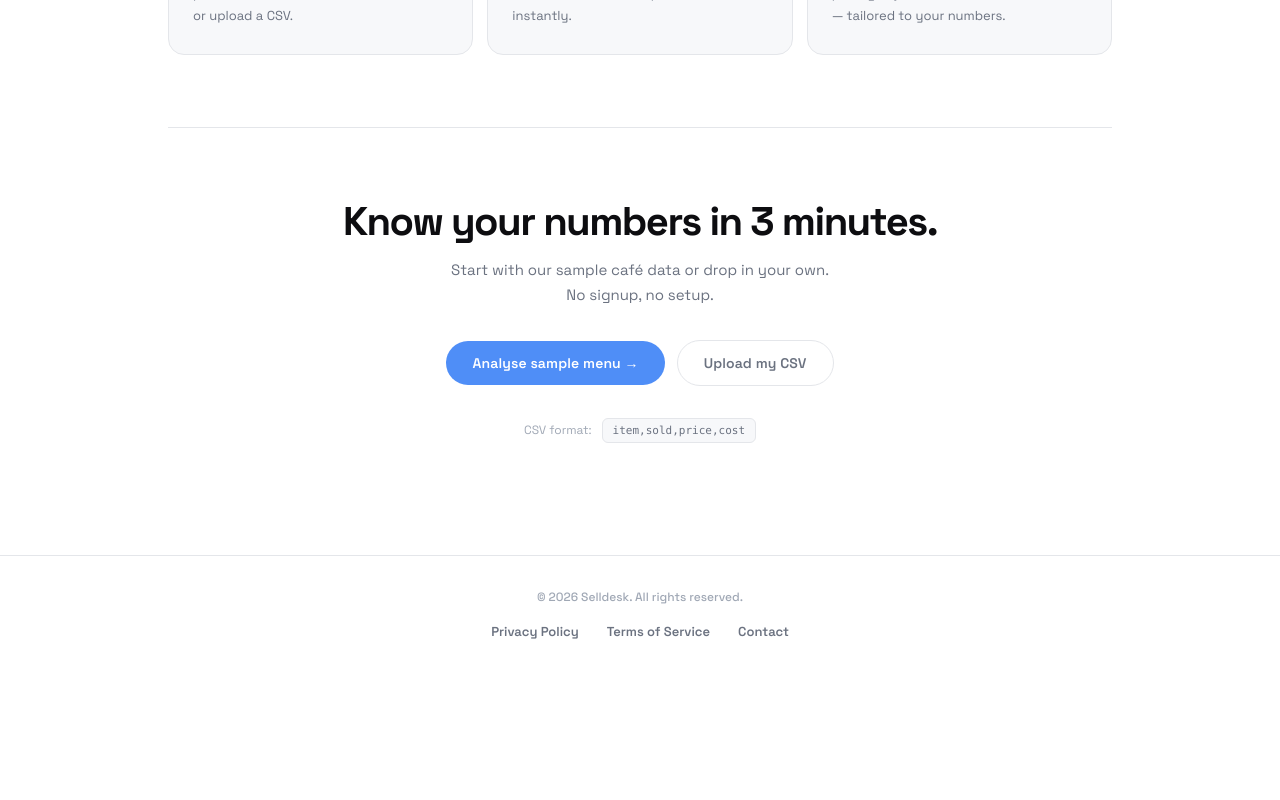
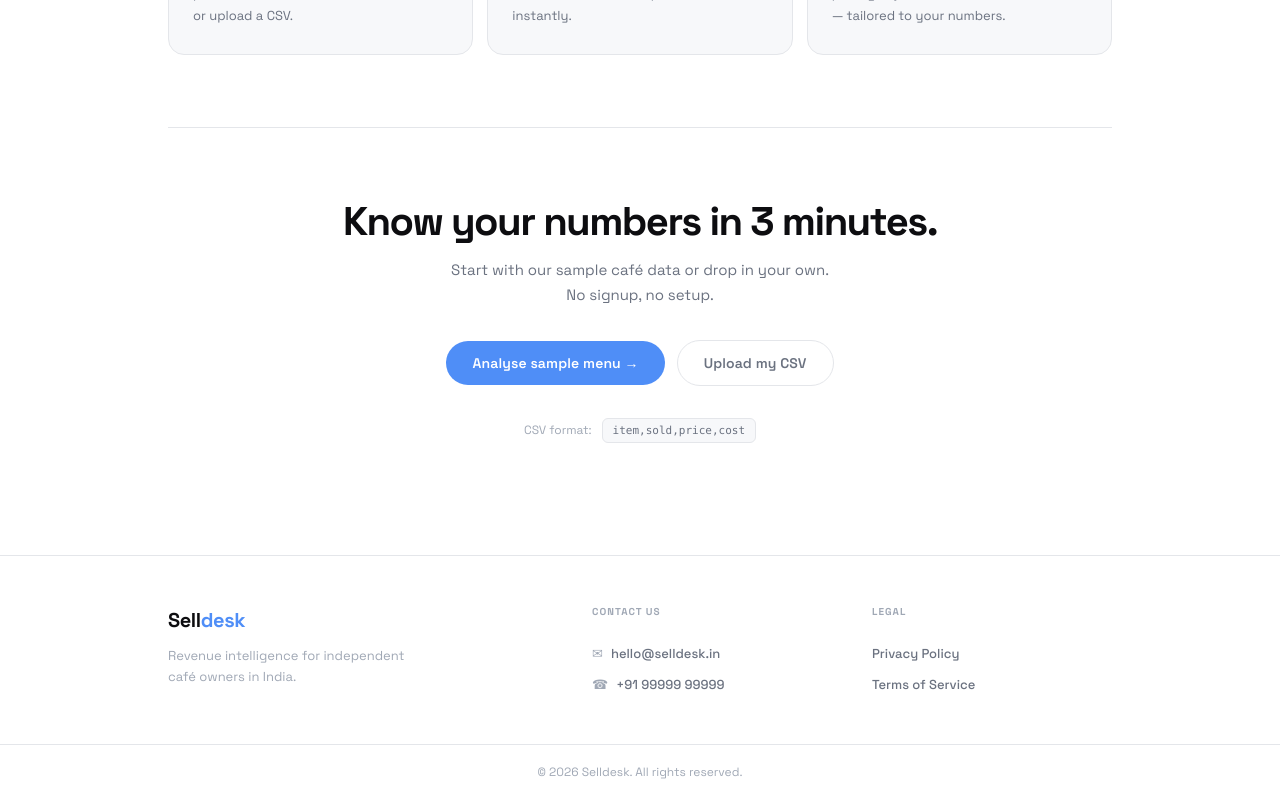
Before and after one commit to Aniruddh-14/selldesk-mvp, a React (Vite) app: page / in a window 1280 px wide. Shown: the part 1672-2472 px from the top of the page. Before the commit the page ends 2346 px from the top, so only its background shows below. Built offline with nearby package versions, Linux system fonts and the light colour scheme; no server answers.

Commit message:
Add Book a Demo button in header, expand footer with contact section

```diff
--- a/src/App.css
+++ b/src/App.css
@@ -45,35 +45,106 @@
 }
 
 /* ─── Footer ─────────────────────────────────────────────── */
+.header-demo-btn {
+  margin-left: auto;
+  text-decoration: none;
+}
+
 .app-footer {
+  border-top: 1px solid var(--border);
+  margin-top: auto;
+}
+
+.footer-top {
+  display: grid;
+  grid-template-columns: 1.6fr 1fr 1fr;
+  gap: 40px;
+  padding: 48px;
+  max-width: 1040px;
+  margin: 0 auto;
+  width: 100%;
+}
+
+.footer-brand {
   display: flex;
   flex-direction: column;
-  align-items: center;
-  gap: 14px;
-  padding: 32px 48px;
-  border-top: 1px solid var(--border);
-  margin-top: auto;
-  text-align: center;
+  gap: 10px;
 }
 
-.app-footer-links {
-  display: flex;
-  gap: 28px;
+.footer-logo {
+  font-size: 20px;
+  font-weight: 700;
+  color: var(--text);
+  letter-spacing: -0.4px;
+}
+.footer-logo span { color: var(--accent); }
+
+.footer-tagline {
+  font-size: 13px;
+  color: var(--text-muted);
+  line-height: 1.6;
+  max-width: 240px;
 }
 
-.app-footer-links a {
+.footer-section-label {
+  font-size: 10px;
+  font-weight: 700;
+  text-transform: uppercase;
+  letter-spacing: 0.1em;
+  color: var(--text-muted);
+  margin-bottom: 14px;
+}
+
+.footer-contact {
+  display: flex;
+  flex-direction: column;
+  gap: 10px;
+}
+
+.footer-contact-item {
+  display: flex;
+  align-items: center;
+  gap: 8px;
   font-size: 13px;
-  font-weight: 600;
+  font-weight: 500;
   color: var(--text-sub);
   text-decoration: none;
   transition: color 0.15s;
 }
-.app-footer-links a:hover { color: var(--text); }
+.footer-contact-item:hover { color: var(--accent); }
 
-.app-footer-copy {
+.footer-contact-icon {
+  font-size: 13px;
+  color: var(--text-muted);
+}
+
+.footer-links-col {
+  display: flex;
+  flex-direction: column;
+  gap: 10px;
+}
+
+.footer-link {
+  font-size: 13px;
+  font-weight: 500;
+  color: var(--text-sub);
+  text-decoration: none;
+  transition: color 0.15s;
+}
+.footer-link:hover { color: var(--text); }
+
+.footer-bottom {
+  border-top: 1px solid var(--border);
+  padding: 18px 48px;
   font-size: 12px;
-  font-weight: 500;
   color: var(--text-muted);
+  text-align: center;
+}
+
+@media (max-width: 768px) {
+  .footer-top    { grid-template-columns: 1fr; padding: 32px 20px; gap: 28px; }
+  .footer-bottom { padding: 16px 20px; }
+  .header-demo-btn { display: none; }
 }
 
 /* ─── Shared buttons ──────────────────────────────────────── */
--- a/src/App.jsx
+++ b/src/App.jsx
@@ -37,6 +37,9 @@ export default function App() {
       <header className="app-header">
         <span className="app-logo">Sell<span>desk</span></span>
         <span className="app-tagline">Revenue intelligence for café owners</span>
+        <a href="mailto:hello@selldesk.in" className="btn btn--primary btn--sm header-demo-btn">
+          Book a Demo
+        </a>
       </header>
 
       <main className="app-main">
@@ -69,12 +72,34 @@ export default function App() {
       </main>
 
       <footer className="app-footer">
-        <span className="app-footer-copy">© 2026 Selldesk. All rights reserved.</span>
-        <nav className="app-footer-links">
-          <a href="#">Privacy Policy</a>
-          <a href="#">Terms of Service</a>
-          <a href="#">Contact</a>
-        </nav>
+        <div className="footer-top">
+          <div className="footer-brand">
+            <span className="footer-logo">Sell<span>desk</span></span>
+            <p className="footer-tagline">Revenue intelligence for independent café owners in India.</p>
+          </div>
+
+          <div className="footer-contact">
+            <div className="footer-section-label">Contact us</div>
+            <a href="mailto:hello@selldesk.in" className="footer-contact-item">
+              <span className="footer-contact-icon">✉</span>
+              hello@selldesk.in
+            </a>
+            <a href="tel:+919999999999" className="footer-contact-item">
+              <span className="footer-contact-icon">☎</span>
+              +91 99999 99999
+            </a>
+          </div>
+
+          <div className="footer-links-col">
+            <div className="footer-section-label">Legal</div>
+            <a href="#" className="footer-link">Privacy Policy</a>
+            <a href="#" className="footer-link">Terms of Service</a>
+          </div>
+        </div>
+
+        <div className="footer-bottom">
+          <span>© 2026 Selldesk. All rights reserved.</span>
+        </div>
       </footer>
     </div>
   )
```
